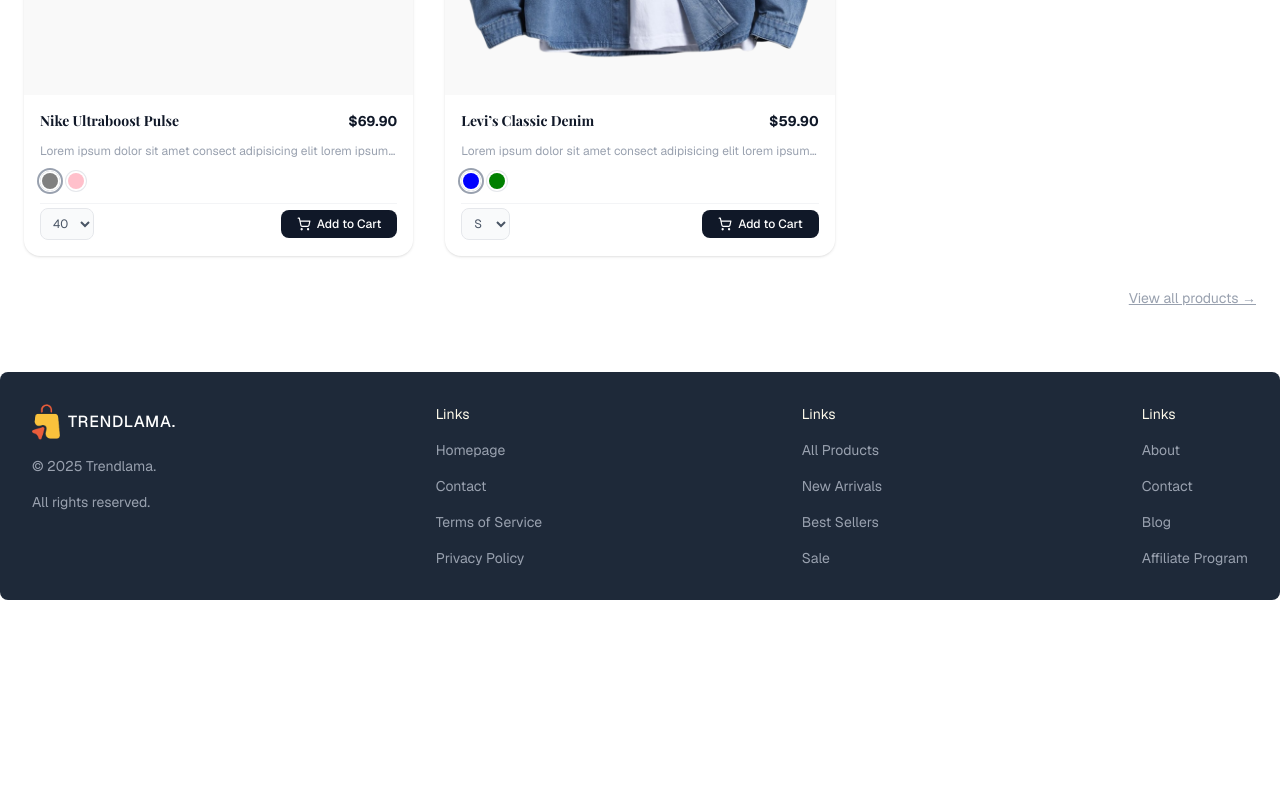
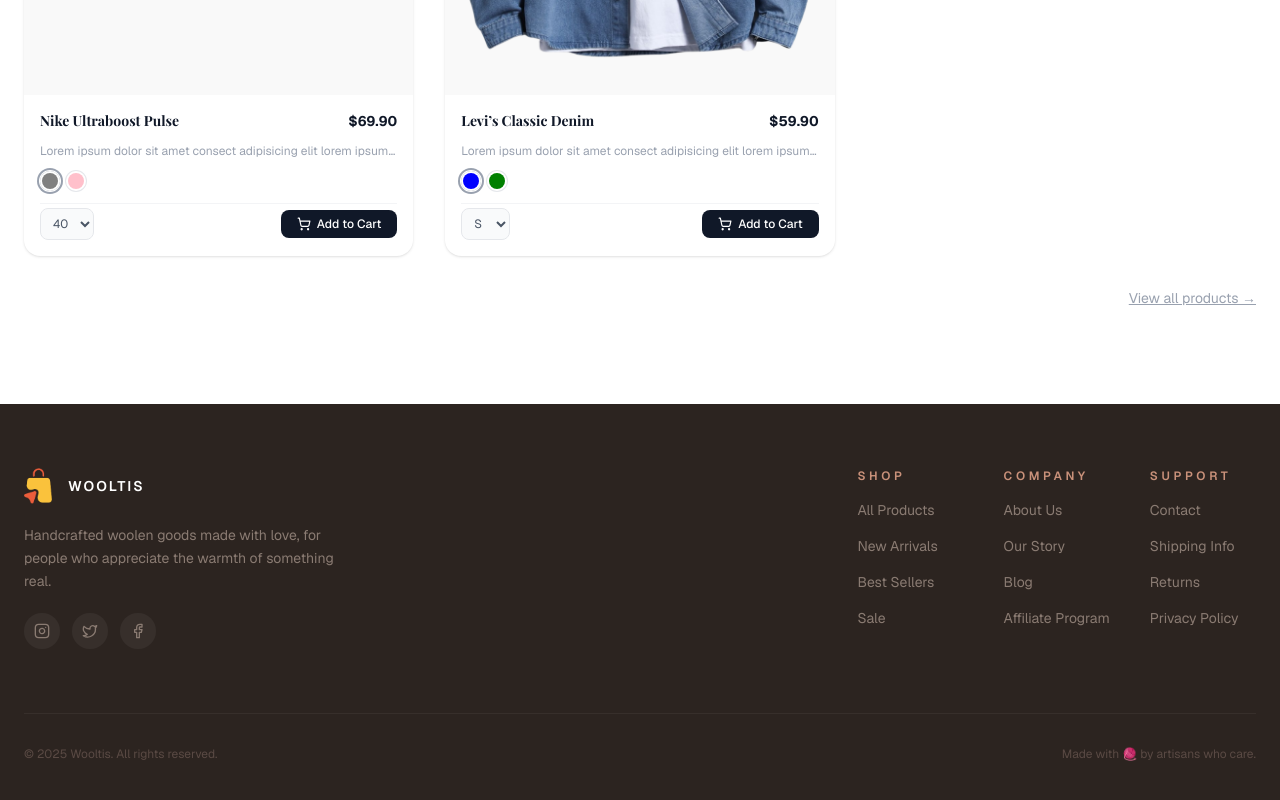
Before and after one commit to casanova259/ECOM, a Next.js app in the folder client/: page / in a window 1280 px wide. Shown: the part 3970-4770 px from the top of the page. Before the commit the page ends 4570 px from the top, so only its background shows below. Built offline with nearby package versions, Linux system fonts and the light colour scheme.

Commit message:
Implemented the footer acc to the product

```diff
--- a/client/src/components/Footer.tsx
+++ b/client/src/components/Footer.tsx
@@ -1,41 +1,81 @@
 import Image from "next/image";
 import Link from "next/link";
+import { Instagram, Twitter, Facebook } from "lucide-react";
 
 const Footer = () => {
   return (
-    <div className="mt-16 flex flex-col items-center gap-8 md:flex-row md:items-start md:justify-between md:gap-0 bg-gray-800 p-8 rounded-lg">
-      <div className="flex flex-col gap-4 items-center md:items-start">
-        <Link href="/" className="flex items-center">
-          <Image src="/logo.png" alt="TrendLama" width={36} height={36} />
-          <p className="hidden md:block text-md font-medium tracking-wider text-white">
-            TRENDLAMA.
-          </p>
-        </Link>
-        <p className="text-sm text-gray-400">© 2025 Trendlama.</p>
-        <p className="text-sm text-gray-400">All rights reserved.</p>
+    <footer className="w-full bg-[#2c2420] mt-24">
+      <div className="max-w-[1400px] mx-auto px-6 py-16">
+
+        {/* Top row */}
+        <div className="flex flex-col md:flex-row gap-12 md:gap-0 justify-between mb-16">
+
+          {/* Brand */}
+          <div className="flex flex-col gap-5 max-w-xs">
+            <Link href="/" className="flex items-center gap-2">
+              <Image src="/logo.png" alt="Wooltis" width={36} height={36} />
+              <span className="text-white font-semibold tracking-[0.15em] text-sm">WOOLTIS</span>
+            </Link>
+            <p className="text-[#8a7b72] text-sm leading-relaxed">
+              Handcrafted woolen goods made with love, for people who appreciate the warmth of something real.
+            </p>
+            {/* Socials */}
+            <div className="flex items-center gap-3">
+              {[Instagram, Twitter, Facebook].map((Icon, i) => (
+                <button
+                  key={i}
+                  className="w-9 h-9 rounded-full bg-white/5 hover:bg-white/10 flex items-center justify-center transition-colors"
+                >
+                  <Icon className="w-4 h-4 text-[#8a7b72]" />
+                </button>
+              ))}
+            </div>
+          </div>
+
+          {/* Links */}
+          <div className="grid grid-cols-2 sm:grid-cols-3 gap-10">
+            {[
+              {
+                title: "Shop",
+                links: ["All Products", "New Arrivals", "Best Sellers", "Sale"],
+              },
+              {
+                title: "Company",
+                links: ["About Us", "Our Story", "Blog", "Affiliate Program"],
+              },
+              {
+                title: "Support",
+                links: ["Contact", "Shipping Info", "Returns", "Privacy Policy"],
+              },
+            ].map((col) => (
+              <div key={col.title} className="flex flex-col gap-4">
+                <p className="text-xs tracking-[0.3em] text-[#c9917a] uppercase font-semibold">
+                  {col.title}
+                </p>
+                {col.links.map((link) => (
+                  <Link
+                    key={link}
+                    href="/"
+                    className="text-sm text-[#8a7b72] hover:text-white transition-colors"
+                  >
+                    {link}
+                  </Link>
+                ))}
+              </div>
+            ))}
+          </div>
+        </div>
+
+        {/* Divider */}
+        <div className="w-full h-px bg-white/5 mb-8" />
+
+        {/* Bottom row */}
+        <div className="flex flex-col sm:flex-row items-center justify-between gap-4 text-xs text-[#5a4a44]">
+          <p>© 2025 Wooltis. All rights reserved.</p>
+          <p>Made with 🧶 by artisans who care.</p>
+        </div>
       </div>
-      <div className="flex flex-col gap-4 text-sm text-gray-400 items-center md:items-start">
-        <p className="text-sm text-amber-50">Links</p>
-        <Link href="/">Homepage</Link>
-        <Link href="/">Contact</Link>
-        <Link href="/">Terms of Service</Link>
-        <Link href="/">Privacy Policy</Link>
-      </div>
-      <div className="flex flex-col gap-4 text-sm text-gray-400 items-center md:items-start">
-        <p className="text-sm text-amber-50">Links</p>
-        <Link href="/">All Products</Link>
-        <Link href="/">New Arrivals</Link>
-        <Link href="/">Best Sellers</Link>
-        <Link href="/">Sale</Link>
-      </div>
-      <div className="flex flex-col gap-4 text-sm text-gray-400 items-center md:items-start">
-        <p className="text-sm text-amber-50">Links</p>
-        <Link href="/">About</Link>
-        <Link href="/">Contact</Link>
-        <Link href="/">Blog</Link>
-        <Link href="/">Affiliate Program</Link>
-      </div>
-    </div>
+    </footer>
   );
 };
 
```
